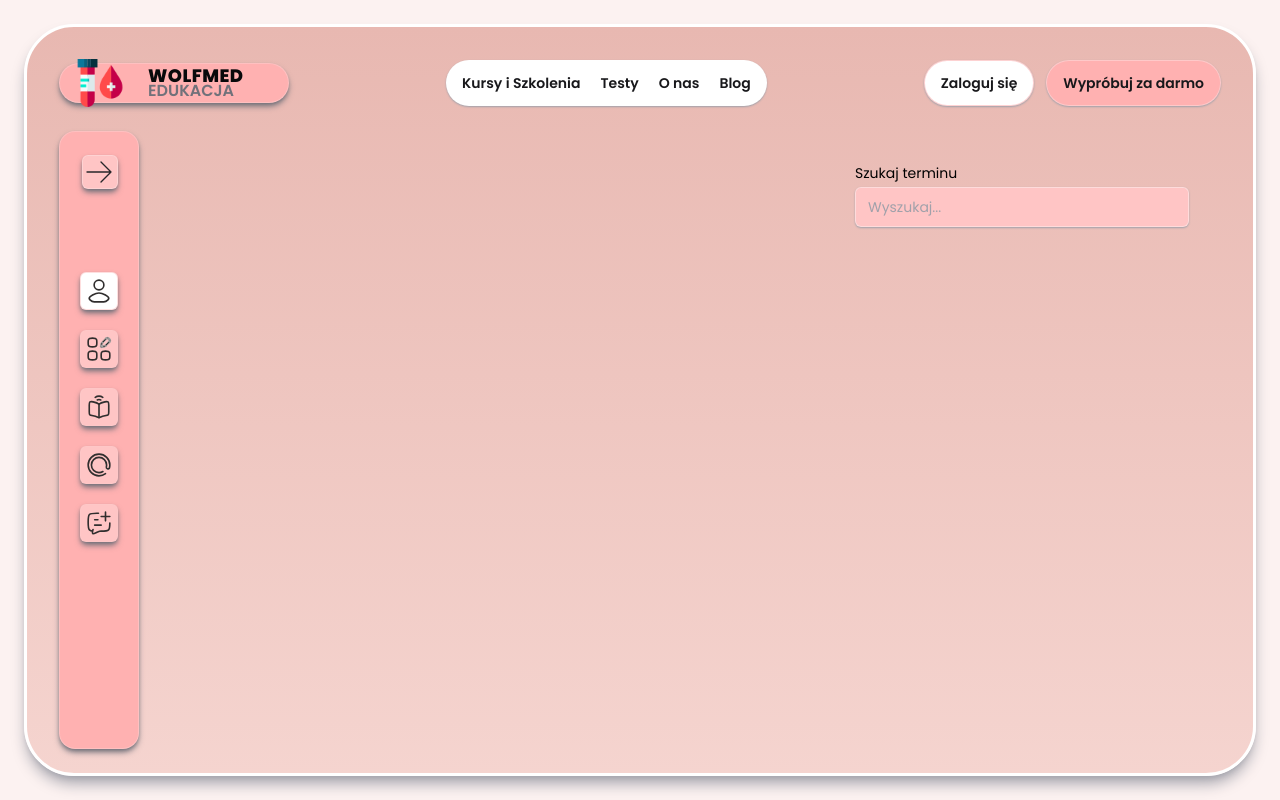
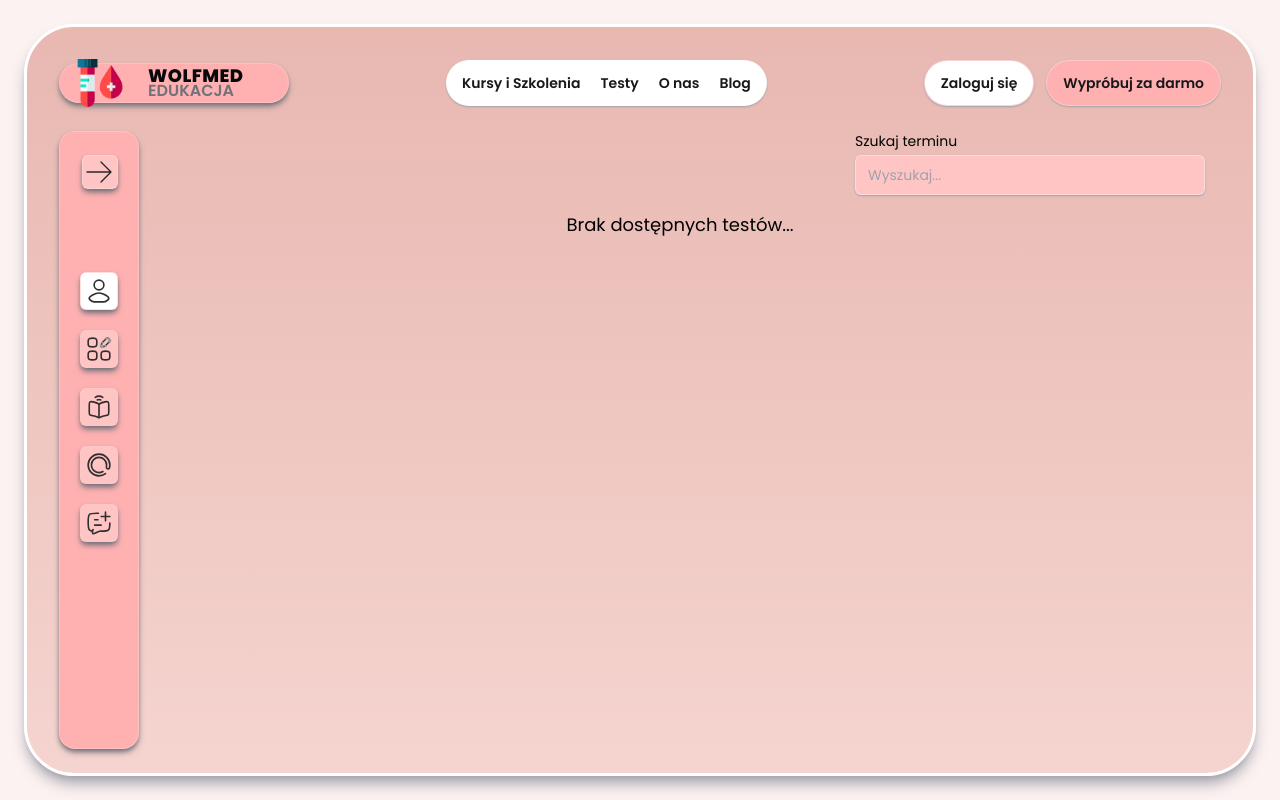
Before and after one commit to wujekbizon/wolfmed-edu, a Next.js app: page /testy-opiekun in a window 1280 px wide. Built offline with nearby package versions, Linux system fonts and the light colour scheme.

Commit message:
Create filtered tests list component

```diff
--- a/src/app/testy-opiekun/layout.tsx
+++ b/src/app/testy-opiekun/layout.tsx
@@ -2,7 +2,7 @@ import SidePanel from '../_components/SidePanel'
 
 export default function DashboardLayout({ children }: { children: React.ReactNode }) {
   return (
-    <main className="flex h-[calc(100vh_-_120px)] md:h-[calc(100vh_-_166px)] w-full flex-row gap-4 pt-4">
+    <main className="flex h-[calc(100vh_-_120px)] md:h-[calc(100vh_-_166px)] w-full flex-row  pt-4">
       <SidePanel />
       {children}
     </main>
--- a/src/components/AllTests.tsx
+++ b/src/components/AllTests.tsx
@@ -5,6 +5,7 @@ import { useQuery } from '@tanstack/react-query'
 import { Test } from '@/server/getData'
 import { useSearchTermStore } from '@/store/useSearchTermStore'
 import SearchTerm from './SearchTerm'
+import FilteredTestsList from './FilteredTestsList'
 
 export default function AllTests(props: { tests: Test[] }) {
   const { searchTerm } = useSearchTermStore()
@@ -34,10 +35,11 @@ export default function AllTests(props: { tests: Test[] }) {
   })
 
   return (
-    <section className="flex flex-col items-center gap-8 p-2 md:p-8 w-full h-full overflow-y-auto scrollbar-webkit">
+    <section className="flex flex-col items-center gap-4 px-4 w-full h-full overflow-y-auto scrollbar-webkit">
       <div className="place-self-center xl:place-self-end w-full md:w-3/4 lg:w-1/2 xl:w-1/3">
         <SearchTerm />
       </div>
+      <FilteredTestsList tests={filteredTests} isLoading={searchLoading} error={error} />
     </section>
   )
 }
--- /dev/null
+++ b/src/components/FilteredTestsList.tsx
@@ -0,0 +1,39 @@
+import { Test } from '@/server/getData'
+import Link from 'next/link'
+
+interface FilteredTestsListProps {
+  tests: Test[] | undefined
+  isLoading: boolean
+  error?: Error | null
+}
+
+export default function FilteredTestsList({ tests, isLoading, error }: FilteredTestsListProps) {
+  if (isLoading) {
+    return <p className="text-center">Loading tests...</p>
+  }
+
+  if (error) {
+    return <p className="text-center text-red-500">Error loading tests: {error.message}</p>
+  }
+
+  if (!tests?.length) {
+    return (
+      <div className="flex flex-col items-center justify-center gap-4">
+        <p className="text-lg text-muted-foreground">Brak dostępnych testów...</p>
+      </div>
+    )
+  }
+
+  return (
+    <div className="grid w-full grid-cols-1 gap-4 lg:grid-cols-2 xl:w-5/6">
+      {tests.map((item, index) => (
+        <p key={item.data.question}>{item.category}</p>
+        // <QuestionCard
+        //   key={item.data.question}
+        //   test={item}
+        //   questionNumber={`${index + 1}/${tests.length}`}
+        // />
+      ))}
+    </div>
+  )
+}
```
